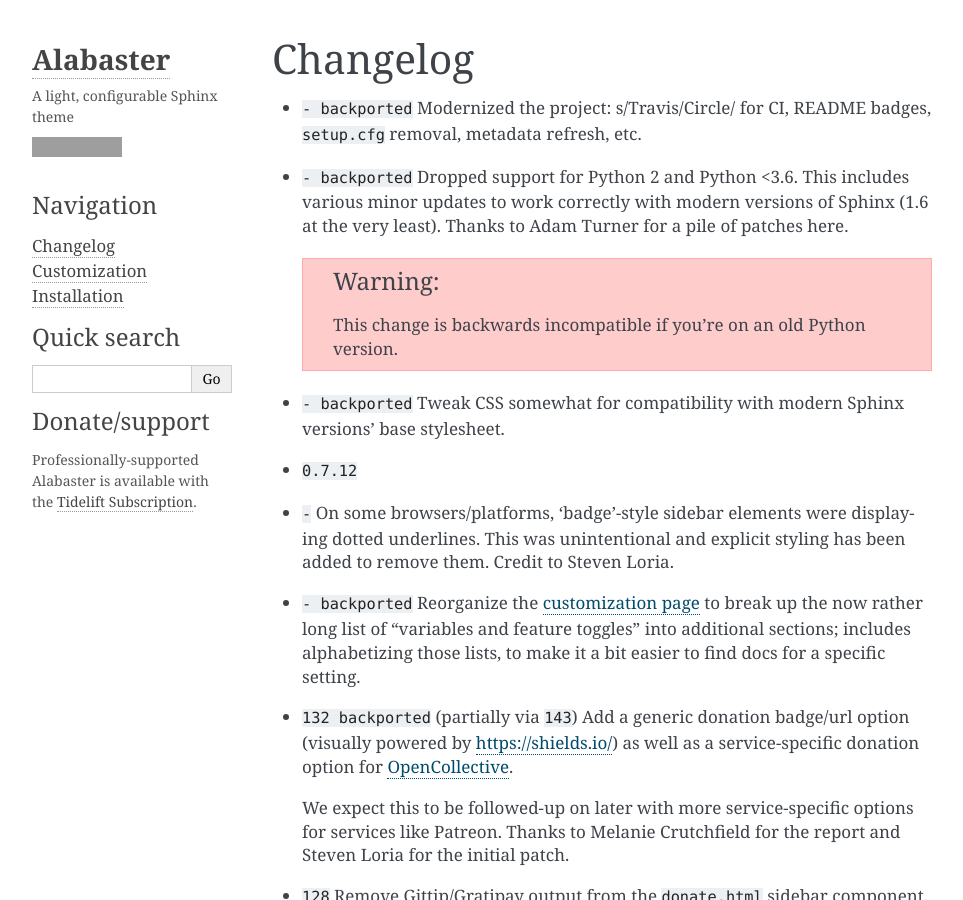
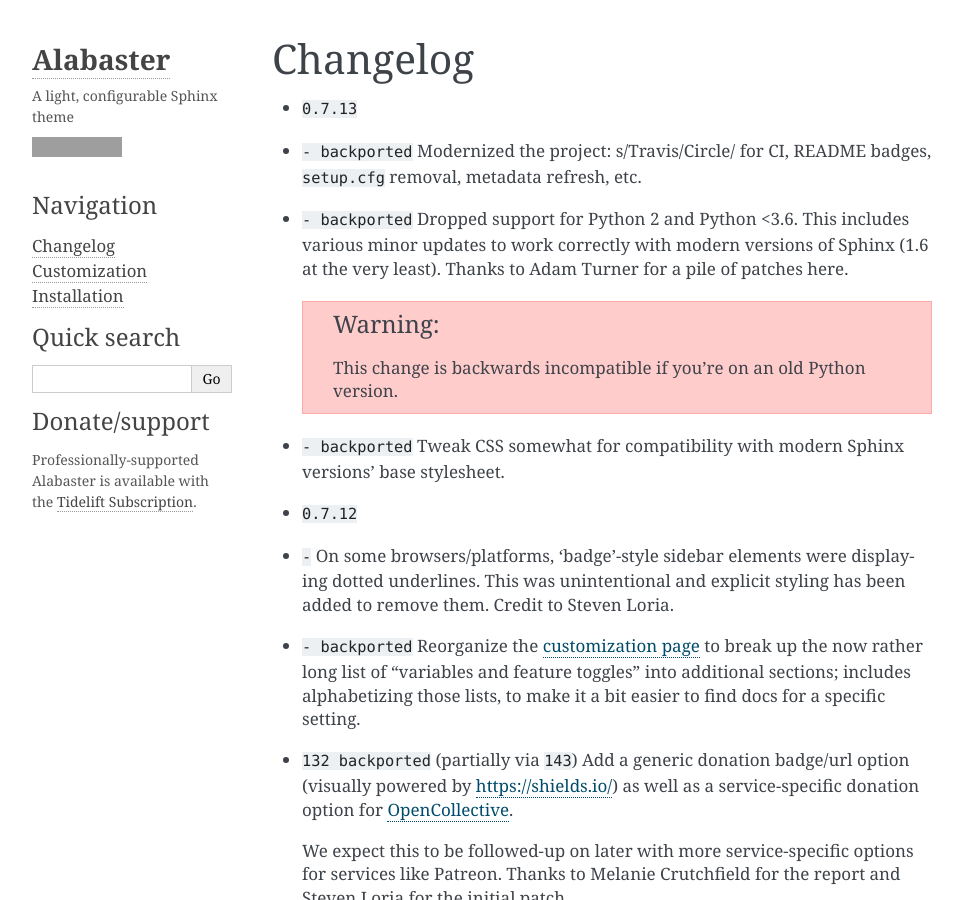
Before and after one commit to sphinx-doc/alabaster, a Sphinx documentation site: the page built from docs/changelog.rst, in a window 1280 px wide and 900 px high. Shown: the whole window, without its empty margins (148-1111 px from the left). Built offline with Sphinx 7.4.7, drawn with Linux system fonts in a browser that asks for light colours; cross-references to code outside the pages are shown as plain code; grey boxes are pictures that could not be loaded.

Commit message:
Cut 0.7.13

```diff
--- a/docs/changelog.rst
+++ b/docs/changelog.rst
@@ -2,6 +2,7 @@
 Changelog
 =========
 
+- :release:`0.7.13 <2023-01-13>`
 - :support:`- backported` Modernized the project: s/Travis/Circle/ for CI,
   README badges, ``setup.cfg`` removal, metadata refresh, etc.
 - :support:`- backported` Dropped support for Python 2 and Python <3.6. This
```
